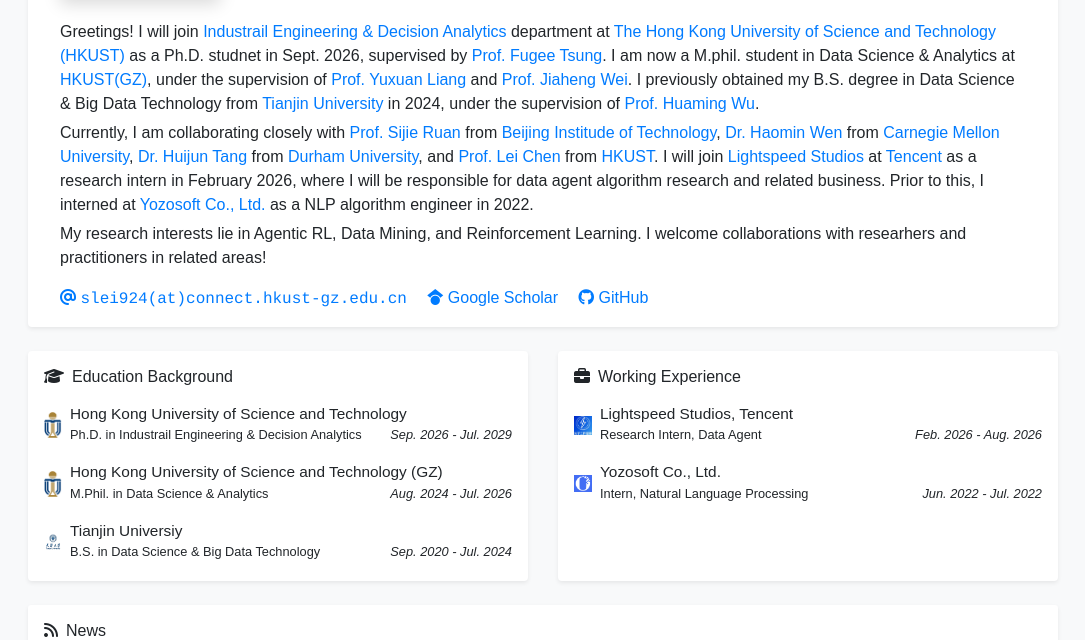
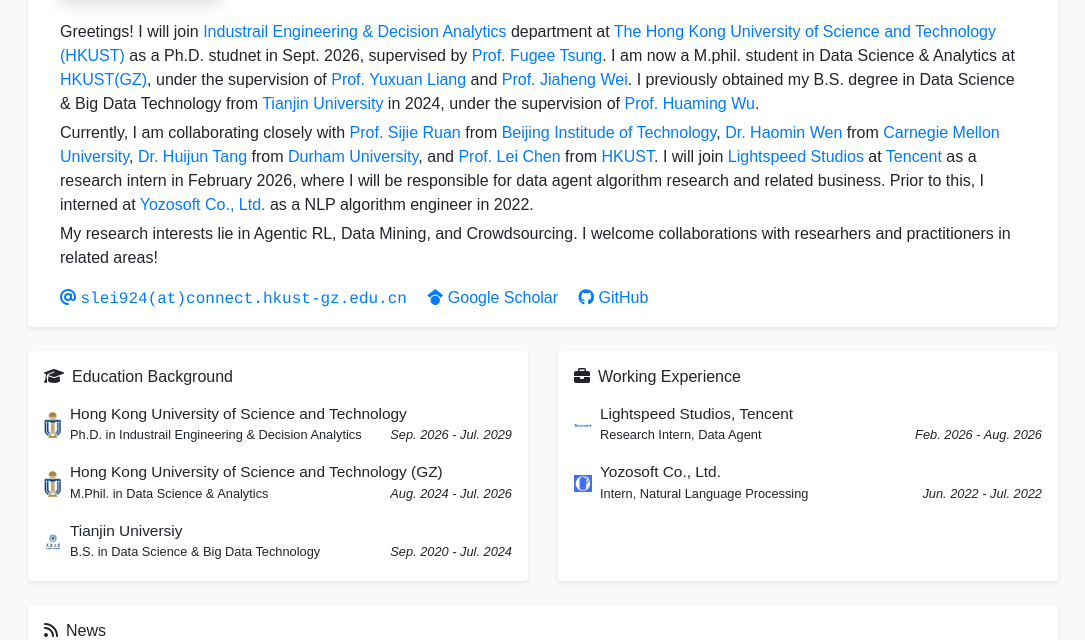
Before and after one commit to thunderlrr/songxinlei.github.io, a Jekyll site: the page built from index.html, in a window 1280 px wide and 900 px high, cut to the strip 260-900 px from the top of the window. Shown: the whole strip, without its empty margins (97-1182 px from the left). Built offline with Jekyll 4.4.1, drawn with Linux system fonts in a browser that asks for light colours; a style sheet for code colours, icons or effects is not loaded.

Commit message:
Update profile.yml

```diff
--- a/_data/profile.yml
+++ b/_data/profile.yml
@@ -27,7 +27,7 @@
     Currently, I am collaborating closely with <a href="http://www.sjruan.me/" target="_blank">Prof. Sijie Ruan</a> from <a href="https://www.bit.edu.cn/" target="_blank">Beijing Institude of Technology</a>, <a href="https://wenhaomin.github.io/" target="_blank">Dr. Haomin Wen</a> from <a href="https://www.cmu.edu/" target="_blank">Carnegie Mellon University</a>, <a href="https://www.durham.ac.uk/staff/huijun-tang/" target="_blank">Dr. Huijun Tang</a> from <a href="https://www.durham.ac.uk/" target="_blank">Durham University</a>, and <a href="https://cse.hkust.edu.hk/~leichen/" target="_blank">Prof. Lei Chen</a> from <a href="https://hkust.edu.hk/" target="_blank">HKUST</a>. I will join <a href="https://guangzi.qq.com/" target="_blank">Lightspeed Studios</a> at <a href="https://www.tencent.com/zh-cn/index.html" target="_blank">Tencent</a> as a research intern in February 2026, where I will be responsible for data agent algorithm research and related business. Prior to this, I interned at <a href="https://www.yozosoft.com/" target="_blank">Yozosoft Co., Ltd.</a> as a NLP algorithm engineer in 2022.
   </p>
   <p style="margin-bottom: 5px;">
-    My research interests lie in Agentic RL, Data Mining, and Reinforcement Learning. I welcome collaborations with researhers and practitioners in related areas!
+    My research interests lie in Agentic RL, Data Mining, and Crowdsourcing. I welcome collaborations with researhers and practitioners in related areas!
   </p>
 
 portrait_url: /assets/images/photos/Songxin3.jpg
@@ -50,7 +50,7 @@
 
 experience:
 - name: Lightspeed Studios, Tencent
-  logo: /assets/images/badges/tencent.png
+  logo: /assets/images/badges/tencent_company.png
   position: Research Intern, Data Agent
   date: Feb. 2026 - Aug. 2026
 - name:  Yozosoft Co., Ltd.
```
